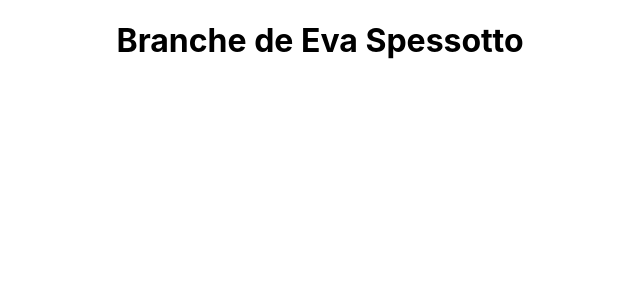
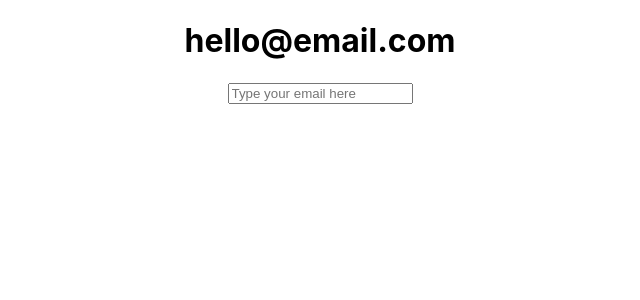
Before and after one commit to WildCodeSchool/toulouse-0918-js-odyssey-homer, a React (Create React App) app in the folder front/: page / in a window 1280 px wide. Shown: the top 300 px of the page, without its empty margins (320-960 px from the left). Built offline with nearby package versions, Linux system fonts and the light colour scheme.

Commit message:
Creation du composant SignUp :construction:

```diff
--- a/front/src/App.css
+++ b/front/src/App.css
@@ -1,32 +1,3 @@
 .App {
   text-align: center;
 }
-
-.App-logo {
-  animation: App-logo-spin infinite 20s linear;
-  height: 40vmin;
-}
-
-.App-header {
-  background-color: #282c34;
-  min-height: 100vh;
-  display: flex;
-  flex-direction: column;
-  align-items: center;
-  justify-content: center;
-  font-size: calc(10px + 2vmin);
-  color: white;
-}
-
-.App-link {
-  color: #61dafb;
-}
-
-@keyframes App-logo-spin {
-  from {
-    transform: rotate(0deg);
-  }
-  to {
-    transform: rotate(360deg);
-  }
-}
--- a/front/src/App.js
+++ b/front/src/App.js
@@ -1,12 +1,13 @@
 import React, { Component } from 'react';
-import logo from './logo.svg';
 import './App.css';
+
+import SignUp from './components/SignUp';
 
 class App extends Component {
   render() {
     return (
       <div className="App">
-        <h1>Branche de Eva Spessotto</h1>
+        <SignUp/>
       </div>
     );
   }
--- /dev/null
+++ b/front/src/components/SignUp.js
@@ -0,0 +1,34 @@
+import React, { Component } from 'react';
+
+class SignUp extends Component {
+    constructor(props){
+        super(props);
+        this.state = {
+            email: 'hello@email.com'
+        }
+    }
+
+    updateEmailField(event){
+        const message = 'hello@email.com'
+        const value = event.target.value === '' ? message : event.target.value
+        this.setState({
+            email: value
+        })
+    }
+
+    render() {
+        return (
+            <div>
+                <h1>{this.state.email}</h1>
+                <input
+                    type="email"
+                    name="email"
+                    onChange={this.updateEmailField.bind(this)}
+                    placeholder='Type your email here'
+                />
+            </div>
+        );
+    }
+}
+
+export default SignUp;
```
Also changed, not shown: 1 other file (tests, documents, lock files or other folders).
